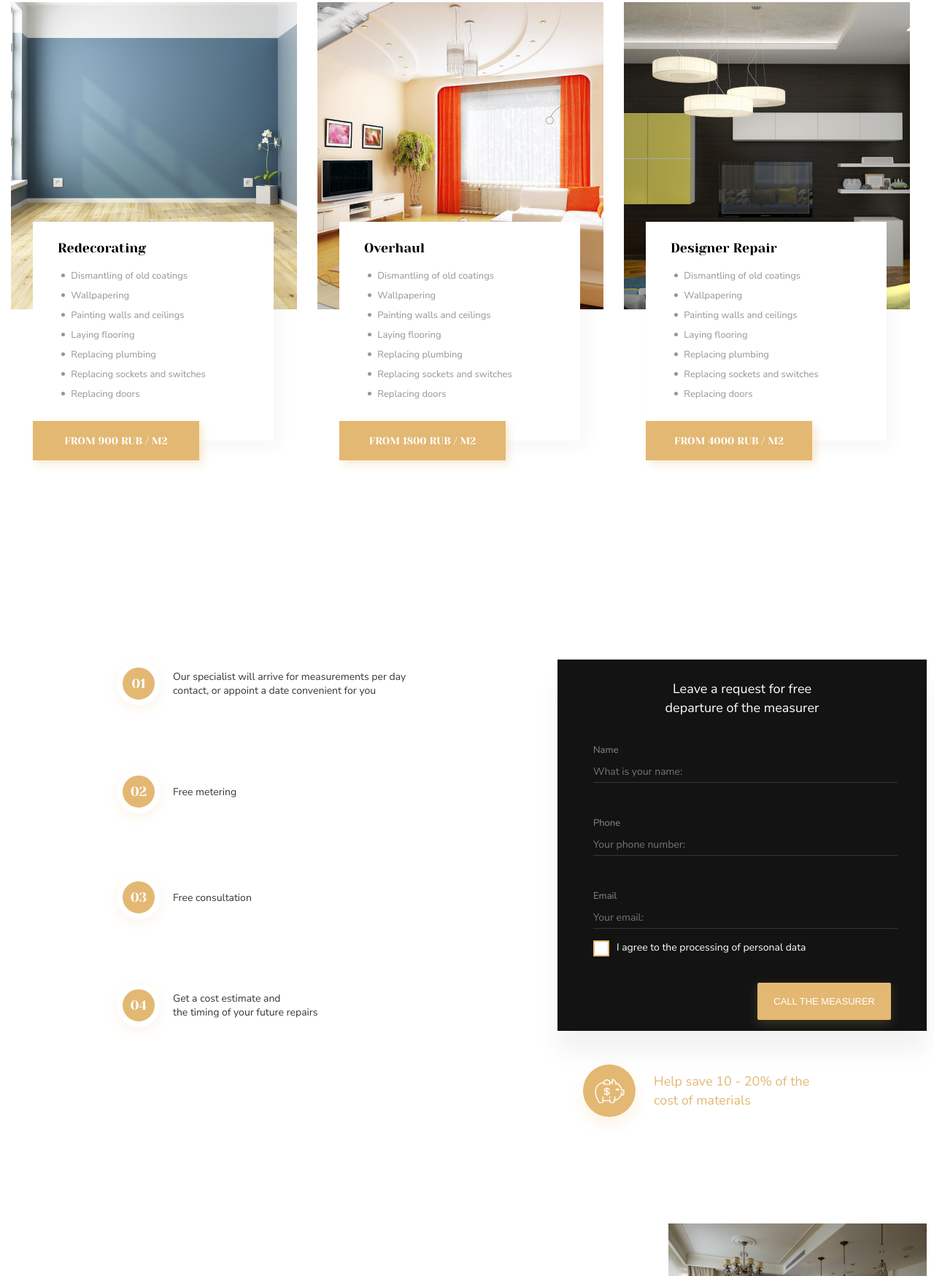
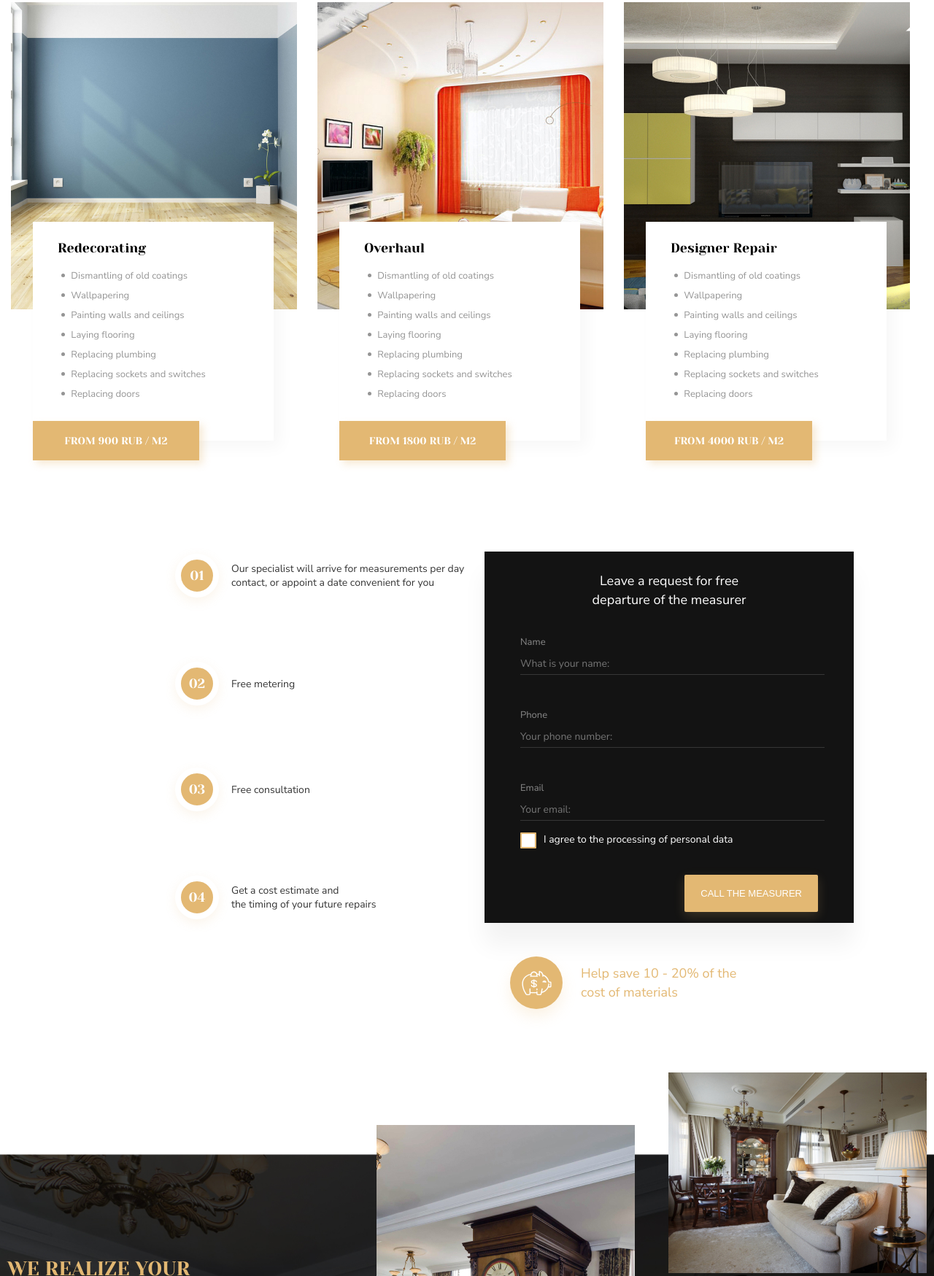
Before and after one commit to Stanislav2077/Proektnew, a plain HTML site: page index.html in a window 1280 px wide. Shown: the part 2758-4507 px from the top of the page at 73% size. Drawn offline with Linux system fonts and the light colour scheme; files whose address does not match are found by name.

Commit message:
5 'экран

```diff
--- a/index.html
+++ b/index.html
@@ -294,7 +294,7 @@
 	</div>
 </section>
 <!-- 5 экран -->
-<section class="flet" id="flet">
+<section class="flet">
 	<div class="container">
 		<div class="flet-info">
 			<div class="flet-info__list">
@@ -363,7 +363,7 @@
 	</div>
 </section>
 <!-- 6 экран -->
-<section class="fantasies" id="fantasies">
+<section class="fantasies">
 	<div class="container d-flex">
 		<div class="fantasies-wrap">
 			<h2 class="fantasies-title">
--- a/styles/styles.css
+++ b/styles/styles.css
@@ -500,7 +500,7 @@ button, button:hover, button:focus, button:active {
 /* 4 экран */
 
 .repair {
-	padding: 76px 0 133px;
+	padding: 76px 0 0px;
 }
 
 .repair__title {
@@ -522,7 +522,7 @@ button, button:hover, button:focus, button:active {
 	background: #FFF;
     box-shadow: 10px 10px 20px rgba(0, 0, 0, 0.03);
     padding-top: 25px;
-    margin: -125px 50px 70px 30px;
+    margin: -125px 50px 53px 30px;
     position: relative;
     z-index: 1;
 }
@@ -564,23 +564,22 @@ button, button:hover, button:focus, button:active {
 	color: #fff;
 }
 
-
 /* 5 экран */
-
 
 .flet {
 	background: #fff url(../images/flet.svg) no-repeat;
-	padding-top: 97px;
+	padding-top: 40px;
 	height: 645px;
 }
 
 .flet-info {
+	padding-top: 59px;
 	display: flex;
 	justify-content: space-between;
 }
 
 .flet-info__list {
-	margin-left: 150px;
+	margin-left: 230px;
 }
 
 
@@ -616,6 +615,7 @@ button, button:hover, button:focus, button:active {
 	height: 509px;
 	background: #131313;
 	padding: 27px 49px;
+	margin-right: 100px;
 	background: #131313;
     box-shadow: 0px 30px 30px rgba(0, 0, 0, 0.05);
 }
@@ -694,8 +694,7 @@ button, button:hover, button:focus, button:active {
 .flet-schwein__item {
 	display: flex;
 	align-items: center;
-	margin-top: 38px;
-	margin-left: 35px;
+	margin: 38px 0px 130px 35px;
 }
 
 .flet-schwein__icon {
@@ -716,14 +715,16 @@ button, button:hover, button:focus, button:active {
 	margin-left: 25px;
 }
 
-
 /* 6 экран */
-
 
 .fantasies {
 	background: #000 url(../images/fantasies.jpg) no-repeat center center / cover;
 	margin: 240px 0 110px;
 }
+
+/* .container d-flex {
+	padding-top:  100px;
+} */
 
 .fantasies-title {
 	width: 288px;
```
